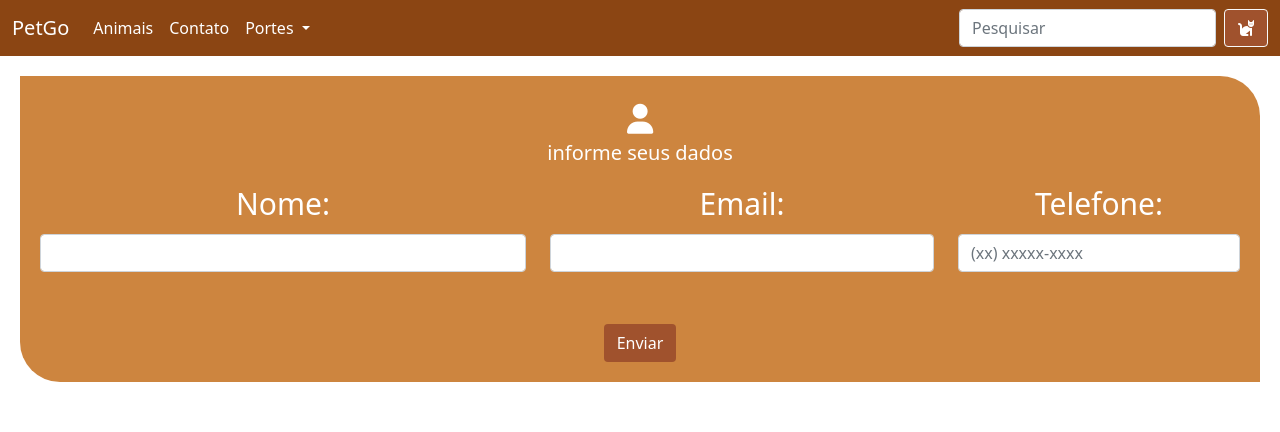
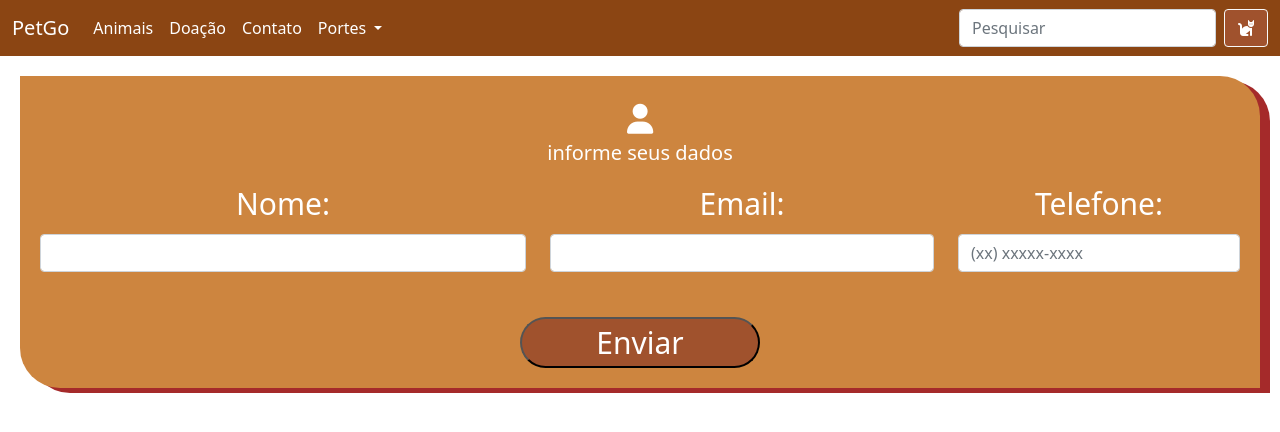
Before and after one commit to Livmds/Projeto-TCC, a plain HTML site: page TCC/PetGo/contato.html in a window 1280 px wide. Drawn offline with nearby package versions, Linux system fonts and the light colour scheme.

Commit message:
Forms de Contato resolvido

```diff
--- a/TCC/PetGo/contato.html
+++ b/TCC/PetGo/contato.html
@@ -13,7 +13,7 @@
       border-top-right-radius:40px ;
       border-bottom-left-radius: 40px;
       border-color: saddlebrown;
-      box-shadow:10px 5px  white;
+      box-shadow:10px 5px  brown;
       font-size: 30px;
       margin:20px;
       padding:20px;
@@ -29,12 +29,21 @@
      .btn:hover{
        color: blue;
      }
+
+     .butao{
+      color: white;
+      background-color: sienna;
+      transition: all .2s ease-in;
+      border-radius: 50px;
+      width: 240px;
+     }
+
+     .butao:hover{
+      color: blue;
+      background-color: white;
+     }
   	</style>
-    <script>
-      function enviado(){
-        alert("O Contato foi enviado!")
-      }
-    </script>
+
 
 
 </head>
@@ -49,6 +58,9 @@
       <ul class="navbar-nav me-auto mb-2 mb-lg-0">
         <li class="nav-item">
           <a class="nav-link active" aria-current="page" href="PetGo!.html">Animais</a>
+        </li>
+        <li class="nav-item">
+          <a class="nav-link active" aria-current="page" href="formulario.html">Doação</a>
         </li>
         <li class="nav-item">
           <a class="nav-link active" href="contato.html">Contato</a>
@@ -120,7 +132,7 @@
 <br>
 
 <div class="col-12">
-<button class="btn" type="submit" onclick="enviado()">Enviar</button>
+<button class="butao" type="submit" >Enviar</button>
 </div>
 </form>
 
@@ -142,7 +154,6 @@
   })()
 </script>
 
-
 <script src="https://cdn.jsdelivr.net/npm/bootstrap@5.1.3/dist/js/bootstrap.bundle.min.js" integrity="sha384-ka7Sk0Gln4gmtz2MlQnikT1wXgYsOg+OMhuP+IlRH9sENBO0LRn5q+8nbTov4+1p" crossorigin="anonymous"></script>
 <script src="https://kit.fontawesome.com/5a0abf316b.js" crossorigin="anonymous"></script>
 </body>
```
